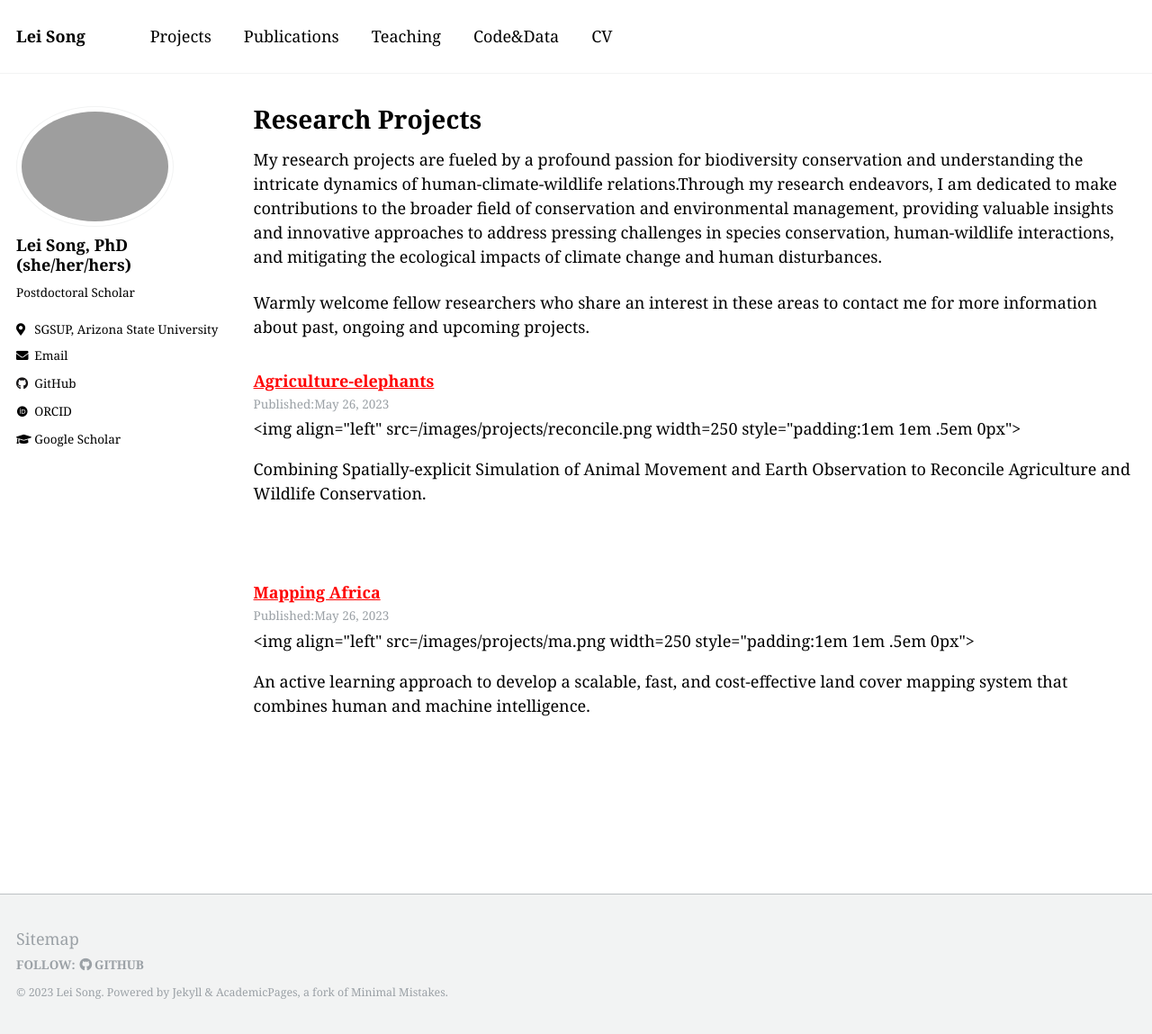
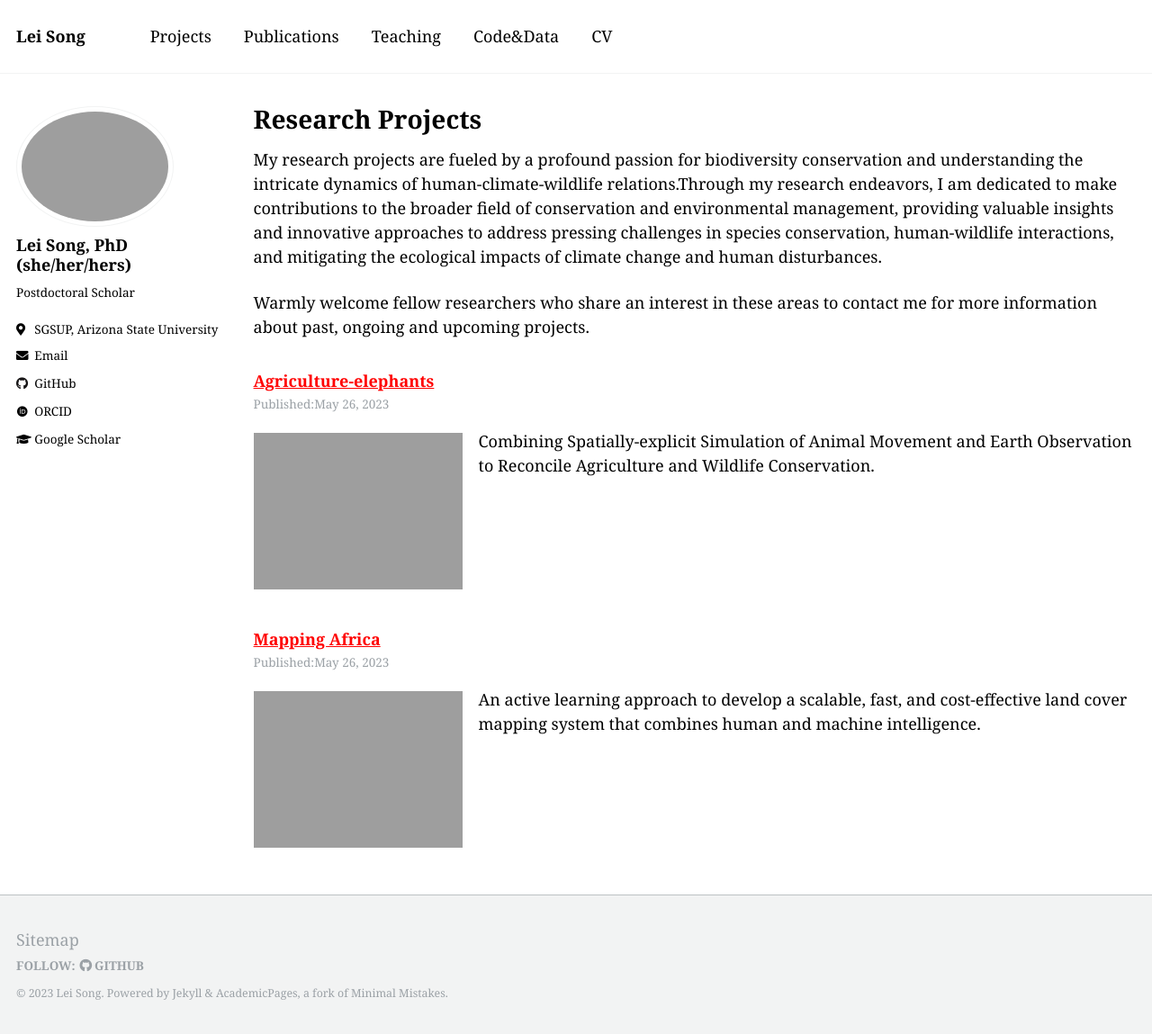
Before and after one commit to LLeiSong/website, a Jekyll site: the page built from _pages/projects.md, in a window 1280 px wide and 1149 px high. Shown: the whole window at 90% size. Built offline with Jekyll 4.4.1, drawn with Linux system fonts in a browser that asks for light colours; some web fonts are replaced.

Commit message:
Modidy the layout of the research page

```diff
--- a/_config.yml
+++ b/_config.yml
@@ -11,7 +11,7 @@ title                    : "Lei Song"
 title_separator          : "-"
 name                     : &name "Lei Song"
 description              : &description "Postdoc in Geography"
-url                      : https://lleisong.github.io/website/ # the base hostname & protocol for your site e.g. "https://mmistakes.github.io"
+url                      : http://localhost:4000 # the base hostname & protocol for your site e.g. "https://mmistakes.github.io"
 baseurl                  : "" # the subpath of your site, e.g. "/blog"
 repository               : "LLeiSong/website"
 teaser                   :  # filename of teaser fallback teaser image placed in /images/, .e.g. "500x300.png"
--- a/_includes/archive-projects.html
+++ b/_includes/archive-projects.html
@@ -55,7 +55,7 @@
       </div>
       <p class="archive__item-excerpt" itemprop="description">{{ post.excerpt | markdownify }}</p
     {% else %}
-      <img align="left" src={{ post.image }} width=250 style="padding:1em 1em .5em 0px">
+      <img align="left" src="{{ post.image }}" width="250" style="padding:1em 1em .5em 0px">
       <p class="archive__item-excerpt" itemprop="description">{{ post.excerpt | markdownify }}</p>
       <br style="clear: both">
     {% endif %}
```
Also changed, not shown: _projects/mapping_africa.md (+1 -1 lines), _projects/reconcile_human_elephants.md (+1 -1 lines).
